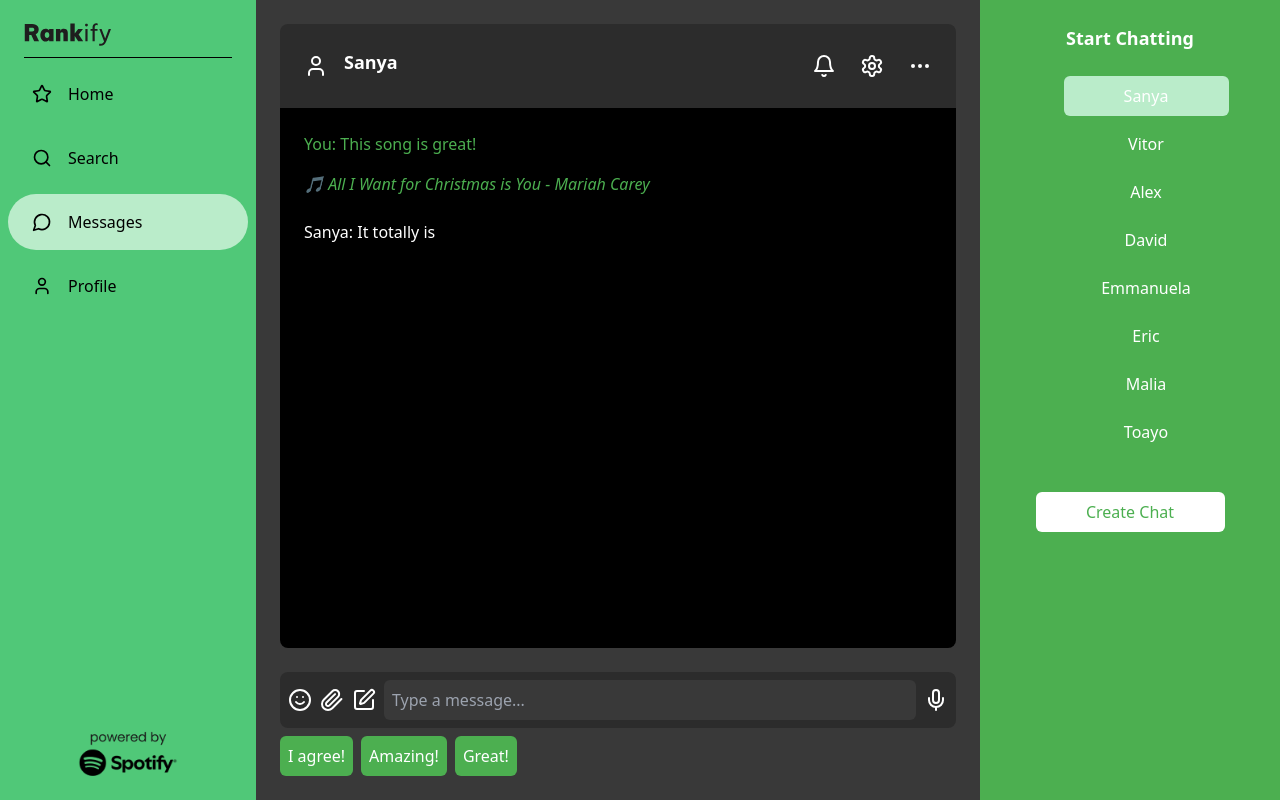
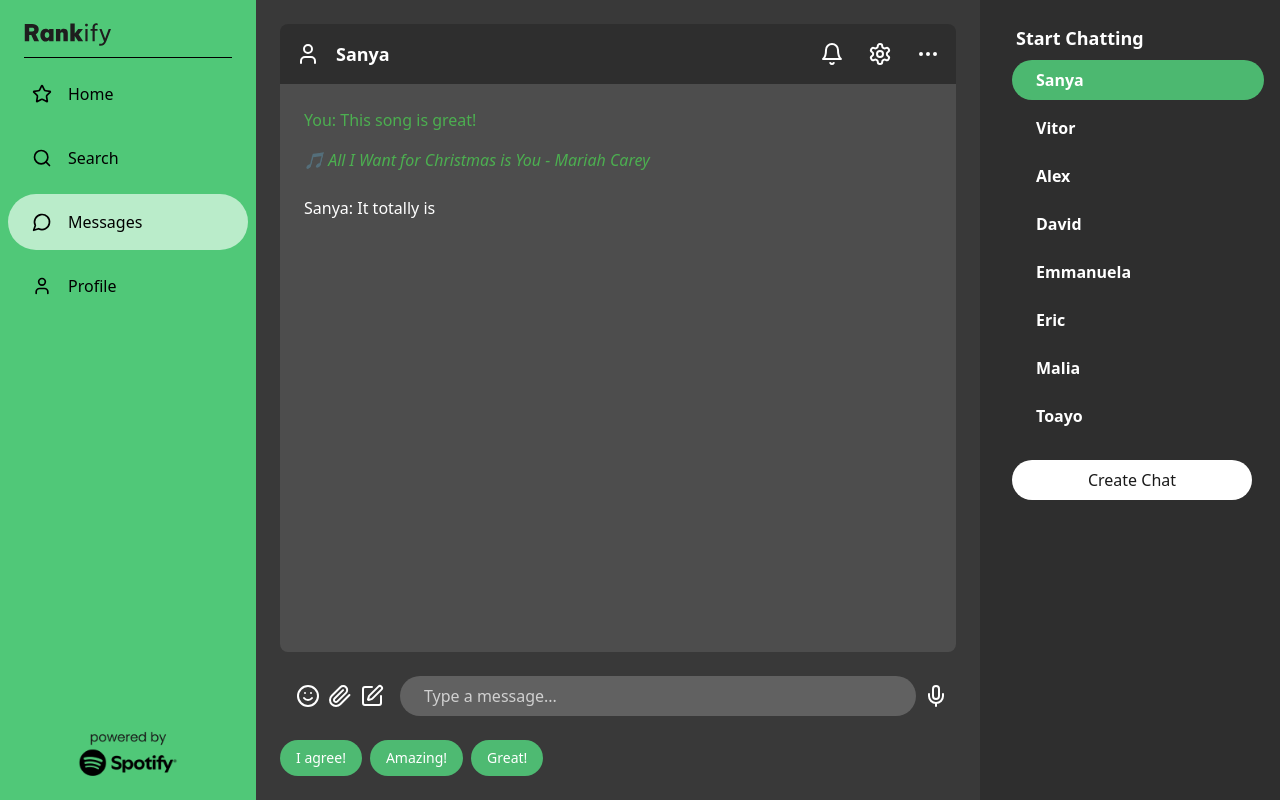
Before and after one commit to dav1dbai/CSCI201_Group9, a React (Create React App) app in the folder 201_frontend/: page /messages in a window 1280 px wide. Built offline with nearby package versions, Linux system fonts and the light colour scheme.

Commit message:
styled Messages a bit

```diff
--- a/201_frontend/src/pages/TestMessages.js
+++ b/201_frontend/src/pages/TestMessages.js
@@ -62,12 +62,12 @@ const MessagesPage = () => {
       {/* Chat section */}
       <div className="flex flex-1 flex-col px-6 py-4">
         {/* Top bar with friend name, icons, and separator */}
-        <div className="flex justify-between items-center bg-[#2C2C2C] p-4 rounded-t-lg">
+        <div className="flex justify-between items-center bg-black/20 px-3 py-2 rounded-t-lg">
           <div className="flex items-center gap-3">
             <User className="text-white w-6 h-6" /> {/* Friend icon */}
-            <h3 className="text-white text-lg font-bold">{selectedFriend}</h3>
+            <h3 className="text-white text-lg font-bold flex mt-2">{selectedFriend}</h3>
           </div>
-          <div className="flex items-center gap-4">
+          <div className="flex justify-center items-center gap-4">
             <Bell className="text-white w-6 h-6 cursor-pointer hover:text-[#4CAF50]" /> {/* Notifications */}
             <Settings className="text-white w-6 h-6 cursor-pointer hover:text-[#4CAF50]" /> {/* Settings */}
             <MoreHorizontal className="text-white w-6 h-6 cursor-pointer hover:text-[#4CAF50]" /> {/* Three dots */}
@@ -75,7 +75,7 @@ const MessagesPage = () => {
         </div>
 
         {/* Messages container */}
-        <div className="flex-1 bg-black rounded-b-lg p-4 overflow-y-scroll">
+        <div className="flex-1 bg-white/10 rounded-b-lg p-4 overflow-y-scroll">
           {messages.length > 0 ? (
             messages.map((msg, index) => (
               <div key={index} className="mb-4">
@@ -99,15 +99,15 @@ const MessagesPage = () => {
         </div>
 
         {/* Input area */}
-        <div className="mt-4 flex items-center gap-2 bg-[#2C2C2C] rounded-lg p-2">
+        <div className="mt-3 flex items-center gap-2 rounded-full p-2">
           {/* Emoji Picker */}
-          <Smile className="text-white w-6 h-6 cursor-pointer hover:text-[#4CAF50]" title="Add Emoji" />
+          <Smile className="ml-2 text-white w-6 h-6 cursor-pointer hover:text-[#4CAF50]" title="Add Emoji" />
 
           {/* Attach Files */}
           <Paperclip className="text-white w-6 h-6 cursor-pointer hover:text-[#4CAF50]" title="Attach File" />
 
           {/* Text editing symbol */}
-          <Edit className="text-white w-6 h-6 cursor-pointer hover:text-[#4CAF50]" title="Text Formatting" />
+          <Edit className="text-white w-6 h-6 cursor-pointer hover:text-[#4CAF50] mr-2" title="Text Formatting" />
 
           {/* Message input */}
           <input
@@ -115,7 +115,7 @@ const MessagesPage = () => {
             value={messageInput}
             onChange={(e) => setMessageInput(e.target.value)}
             placeholder="Type a message..."
-            className="flex-1 p-2 rounded-md bg-[#393939] text-white placeholder-gray-400"
+            className="flex-1 p-2 rounded-full bg-white/20 text-white ps-4 placeholder-white/70"
           />
 
           {/* Microphone */}
@@ -123,12 +123,12 @@ const MessagesPage = () => {
         </div>
 
         {/* Quick replies */}
-        <div className="mt-2 flex gap-2">
+        <div className="mt-3 flex gap-2">
           {quickReplies.map((reply, index) => (
             <button
               key={index}
               onClick={() => handleQuickReply(reply)}
-              className="bg-[#4CAF50] text-white p-2 rounded-md"
+              className="bg-[#50C878]/90 text-sm font-medium ps-3 pe-3 leading-5 text-white p-2 rounded-full"
             >
               {reply}
             </button>
@@ -137,22 +137,22 @@ const MessagesPage = () => {
       </div>
 
       {/* Friends list on the right */}
-      <div className="w-[300px] bg-[#4CAF50] p-4 flex flex-col items-center">
-        <h3 className="text-white font-bold text-lg mb-4">Start Chatting</h3>
-        <ul className="flex flex-col gap-2 items-center w-full">
+      <div className="w-[300px] bg-black/20 p-4 flex flex-col place-items-start">
+        <h3 className="text-white font-bold text-lg ml-3 mb-2 px-0 w-full">Start Chatting</h3>
+        <div className="flex flex-col gap-2 place-items-start w-full ml-2 px-0">
           {friends.map((friend, index) => (
-            <li
+            <div
               key={index}
               onClick={() => handleSelectFriend(friend)}
-              className={`w-3/4 p-2 text-center text-white cursor-pointer rounded-md ${
-                selectedFriend === friend ? "bg-[#BAECCA]" : "hover:bg-[#2E7D32]"
+              className={`w-full p-2 text-left ps-4 text-white font-semibold cursor-pointer rounded-full ${
+                selectedFriend === friend ? "bg-[#50C878]/90" : "hover:bg-[#50C878]/50"
               }`}
             >
               {friend}
-            </li>
+            </div>
           ))}
-        </ul>
-        <button className="bg-white text-[#4CAF50] p-2 rounded-md mt-6 w-3/4">
+        </div>
+        <button className="bg-white text-black/90 p-2 ml-2 rounded-full mt-6 w-60">
           Create Chat
         </button>
       </div>
```
